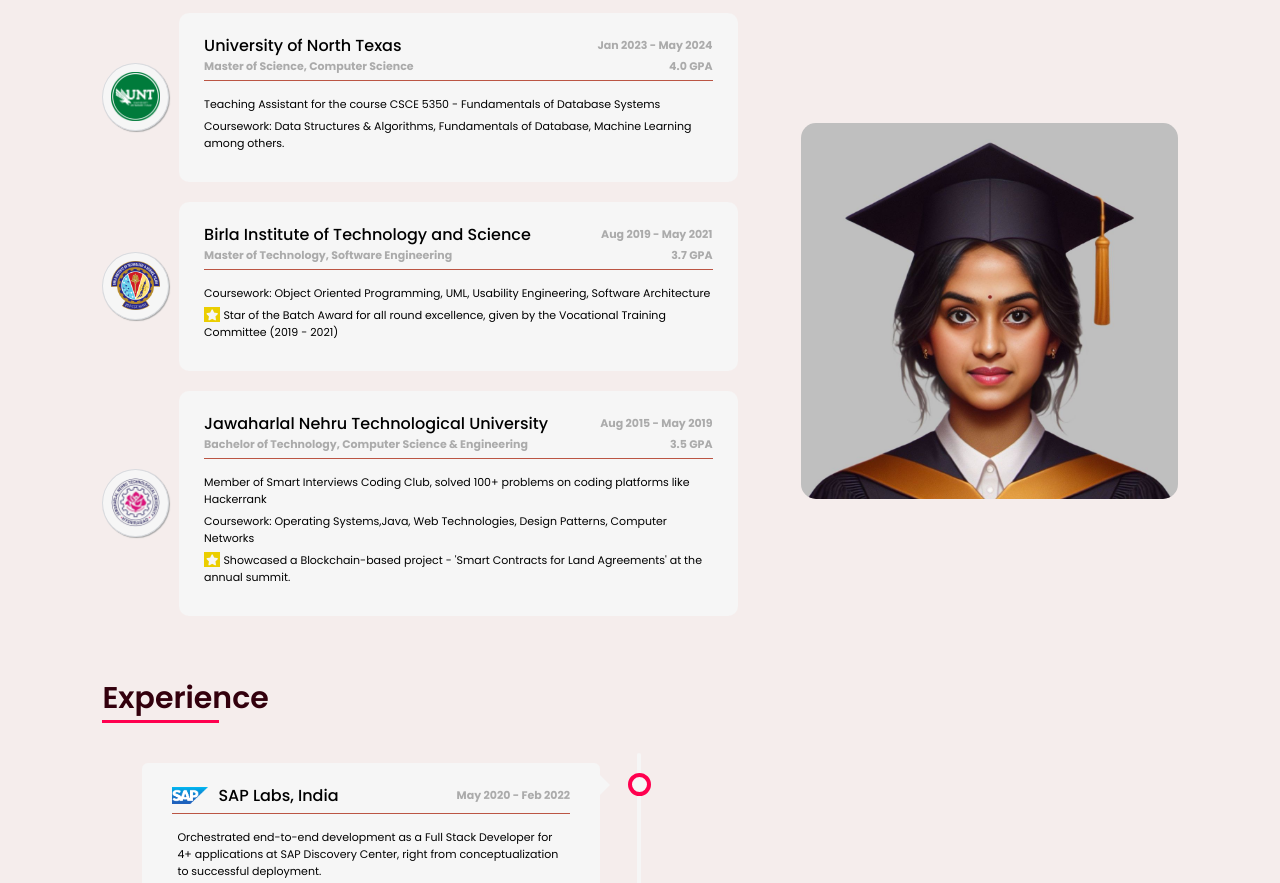
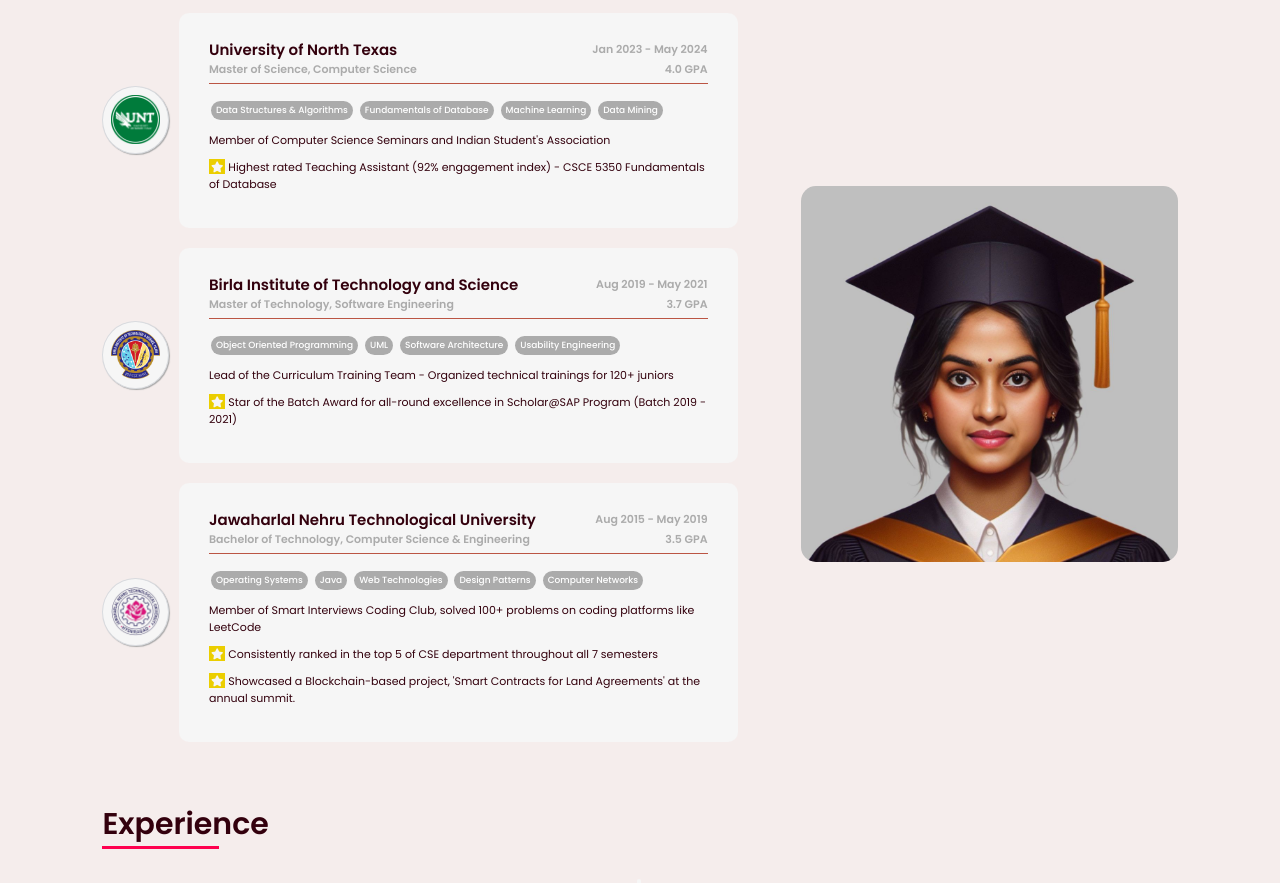
Before and after one commit to SrividyaKamakshi/skv-portfolio, a plain HTML site: page index.html in a window 1280 px wide. Shown: the part 879-1762 px from the top of the page. Drawn offline with Linux system fonts and the light colour scheme.

Commit message:
Updated Dark mode css

```diff
--- a/css/style.css
+++ b/css/style.css
@@ -6,31 +6,32 @@
 }
 
 :root {
-    --contrast-color: #ff004f; /* Define --first-color as a hex color code */
+    --contrast-color: #ff004f;
     --off-white: #ababab;
-    --text-color: #fff;
-    --card-background: #f6f6f6;
+    --social-icon-inner-color: #fff;
     --desc-font-size: 11px;
     /*----- Light theme ------*/
-    --website-background: #f5edec;
-    --website-title-color: #33000d;
-    /* --form-background: white; */
+    --website-primary-color: #f5edec;
+    --website-secondary-color: #33000d;
     --panel-contrast-color: #33000d;
+    --card-background: #f6f6f6;
+    --label-background: #ababab;
   }
 
 .dark-theme {
   /*------- Contrast color scheme for dark theme ------*/
-  --website-background: #080808;
-  --website-title-color: #fff;
-  /* --form-background: #262626; */
+  --website-primary-color: #080808;
+  --website-secondary-color: #fff;
   --panel-contrast-color: #ff004f;
+  --card-background: #333;
+  --label-background: #5a5a5a
 }
 
 body {
     /* background-image: url(../images/background-design.png); */
     /* background-size: cover */
-    background: var(--website-background);
-    color: var(--website-title-color);
+    background: var(--website-primary-color);
+    color: var(--website-secondary-color);
 }
 
 html {
@@ -70,7 +71,7 @@ html {
 }
 
 .mainHeader nav ul li a {
-    color: var(--website-title-color);
+    color: var(--website-secondary-color);
     text-decoration: none;
     font-size: 15px;
     position: relative;
@@ -106,9 +107,6 @@ html {
 }
 
 /* ----------About section------------- */
-#about {
-    color: var(--off-white);
-}
 
 .display-flex, .display-flex-wrap, .display-flex-center{
     display: flex;
@@ -145,7 +143,7 @@ html {
   display: inline-block; /* Header are 100% width by their default block behaviour */
   font-size: 30px;
   font-weight: 600;
-  color: var(--website-title-color);
+  color: var(--website-secondary-color);
 }
 
 .section-title:before{
@@ -166,19 +164,6 @@ html {
 .about-col-2 .bio {
     text-align: justify;
 }
-
-.about-col-2 .motto {
-    margin-top: 5px;
-}
-
-.about-col-2 .motto span {
-    color: var(--website-title-color);
-    font-weight: 600;
-}
-
-/* .about-col-2 .social-section {
-    margin-top: 30px;
-} */
 
 .social-section .social-row {
   margin-top: 35px;
@@ -238,7 +223,7 @@ html {
 
   .linked-color {
     background-color: rgb(0, 119, 181);
-    color: var(--text-color);
+    color: var(--social-icon-inner-color);
   }
 
   .git-color {
@@ -247,7 +232,7 @@ html {
   }
 
   .leetcode-color {
-    color: var(--text-color);
+    color: var(--social-icon-inner-color);
     background-color: #ebce00;
   }
 
@@ -258,7 +243,6 @@ html {
   /*------------ Education ----------*/
   #education {
     margin-top: 5%;
-    color: var(--off-white);
   }
 
   .details-section {
@@ -273,7 +257,7 @@ html {
     width: 75px;
     background: var(--card-background);
     padding: 8px;
-    box-shadow: 1px 1px 1px #ababab;
+    box-shadow: 1px 1px 1px var(--off-white);
     display: block;
   }
 
@@ -284,23 +268,31 @@ html {
 
   .uni-details {
     margin: 10px;
-    padding: 20px 25px 25px;
+    padding: 25px 30px;
     width: 100%;
-    background: var(--card-background);/*hsl(0, 0%, 97%);*/
+    background: var(--card-background);
     border-radius: 10px;
-    /* border: 1px solid var(--text-color); */
-    /* box-shadow: 1px 1px; */
   }
 
   .uni-details .uni-desc {
     margin-top: 15px;
     border-radius: 5px;
-    color: #000;
-    /* font-size: var(--desc-font-size); */
+    color: var(--website-secondary-color);
   }
 
   .uni-details .header, .timeline-content .header {
     border-bottom: 1px solid #b54;
+  }
+
+  .uni-details .uni-desc p span {
+    display: inline-block;
+    background-color: var(--label-background);
+    padding: 3px 5px;
+    margin: 2px;
+    border-radius: 10px;
+    font-size: 9px;
+    color: white;
+    font-weight: 500;
   }
 
   .uni-details .uni-desc p i {
@@ -312,24 +304,20 @@ html {
   .uni-details a, .company-info a {
     text-decoration: none;
   }
+
   .uni-details h2, .company-info h2 {
-    font-size: 16px;
-    font-weight: 500;
-    color: #000;
+    font-size: 15px;
+    font-weight: 550;
+    color: var(--website-secondary-color);
   }
 
   .uni-details .display-flex-center p,
   .timeline-content .header p {
     font-size: 11px;
-    font-weight: bold;
+    font-weight: 600;
+    color: var(--off-white)
   }
 
- .view-transcript{
-  color: #000;
-  text-decoration: none;
-  font-size: 10px;
-  position: relative;
-}
 
 .padbottom-5px,.timeline-content .header {
   padding-bottom: 5px;
@@ -339,10 +327,6 @@ html {
   padding: 5px;
 }
 /*------------- Experience --------------*/
-#experience {
-  color: var(--off-white);
-}
-
 .experience-timeline {
   position: relative;
   margin: 0 auto;
@@ -441,16 +425,13 @@ html {
   margin-right: 10px;
 }
 
-.company-desc p {
+.company-desc p,.uni-desc p {
   margin: 10px 0px;
 }
 
-.uni-desc p {
-  margin: 5px 0px;
-}
 .company-desc p,.uni-desc p {
   font-size: var(--desc-font-size);
-  color: #000;
+  color: var(--website-secondary-color);
 }
 
 .role-icons i {
@@ -461,6 +442,7 @@ html {
   margin: 0 3px;
   user-select: none;
   cursor: default;
+  color: var(--off-white);
 }
 
 /*--------------- contact -------------*/
@@ -473,7 +455,7 @@ html {
 }
 
 .contact-left p a {
-  color: var(--website-title-color);
+  color: var(--website-secondary-color);
   text-decoration: none;
   word-break: break-all;
 }
--- a/index.html
+++ b/index.html
@@ -96,12 +96,10 @@
                 </div>
               </div>
               <div class="uni-desc">
-                <p>Teaching Assistant for the course CSCE 5350 - Fundamentals of Database Systems</p>
-                <p>Coursework: Data Structures & Algorithms, Fundamentals of Database, Machine Learning among others.
+                <p><span>Data Structures & Algorithms</span> <span>Fundamentals of Database</span> <span> Machine Learning</span> <span>Data Mining</span>
                 </p>
-                <!-- <div class="flex-end">
-                  <a class="view-transcript" href="assets/unt_transcripts.pdf" target="_blank">View Transcript</a>
-                </div> -->
+                <p>Member of Computer Science Seminars and Indian Student's Association</p>
+                <p><i class="fa-solid fa-star"></i> Highest rated Teaching Assistant (92% engagement index) - CSCE 5350 Fundamentals of Database</p>
               </div>
             </div>
           </div>
@@ -124,10 +122,9 @@
                 </div>
               </div>
               <div class="uni-desc">
-                <p><!--<i class="fa-solid fa-feather-pointed"></i>--> Coursework: Object Oriented Programming, UML,
-                  Usability Engineering, Software Architecture</p>
-                <p><i class="fa-solid fa-star"></i> Star of the Batch Award for all round excellence, given by the
-                  Vocational Training Committee (2019 - 2021)</p>
+                <p><span>Object Oriented Programming</span> <span>UML</span> <span>Software Architecture</span> <span>Usability Engineering</span></p>
+                <p>Lead of the Curriculum Training Team - Organized technical trainings for 120+ juniors</p>
+                <p><i class="fa-solid fa-star"></i> Star of the Batch Award for all-round excellence in Scholar@SAP Program (Batch 2019 - 2021)</p>
               </div>
             </div>
           </div>
@@ -150,9 +147,10 @@
                 </div>
               </div>
               <div class="uni-desc">
-                <p>Member of Smart Interviews Coding Club, solved 100+ problems on coding platforms like Hackerrank</p>
-                <p>Coursework: Operating Systems,Java, Web Technologies, Design Patterns, Computer Networks</p>
-                <p><i class="fa-solid fa-star"></i> Showcased a Blockchain-based project - 'Smart Contracts for Land
+                <p><span>Operating Systems</span> <span>Java</span> <span>Web Technologies</span> <span>Design Patterns</span> <span>Computer Networks</span></p>
+                <p>Member of Smart Interviews Coding Club, solved 100+ problems on coding platforms like LeetCode</p>
+                <p><i class="fa-solid fa-star"></i> Consistently ranked in the top 5 of CSE department throughout all 7 semesters</p>
+                <p><i class="fa-solid fa-star"></i> Showcased a Blockchain-based project, 'Smart Contracts for Land
                   Agreements' at the annual summit.</p>
               </div>
             </div>
```
Also changed, not shown: 3 other files.
